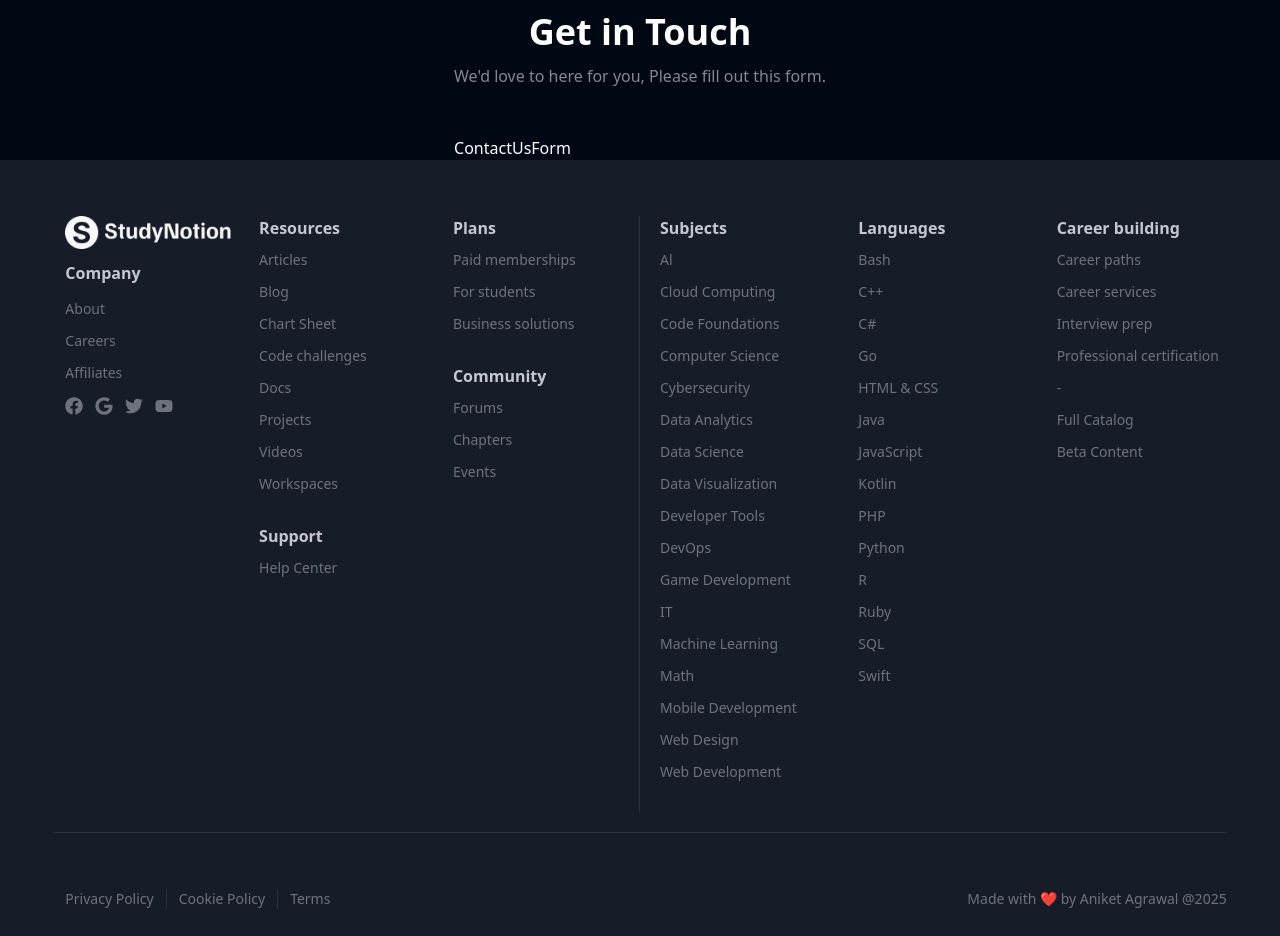
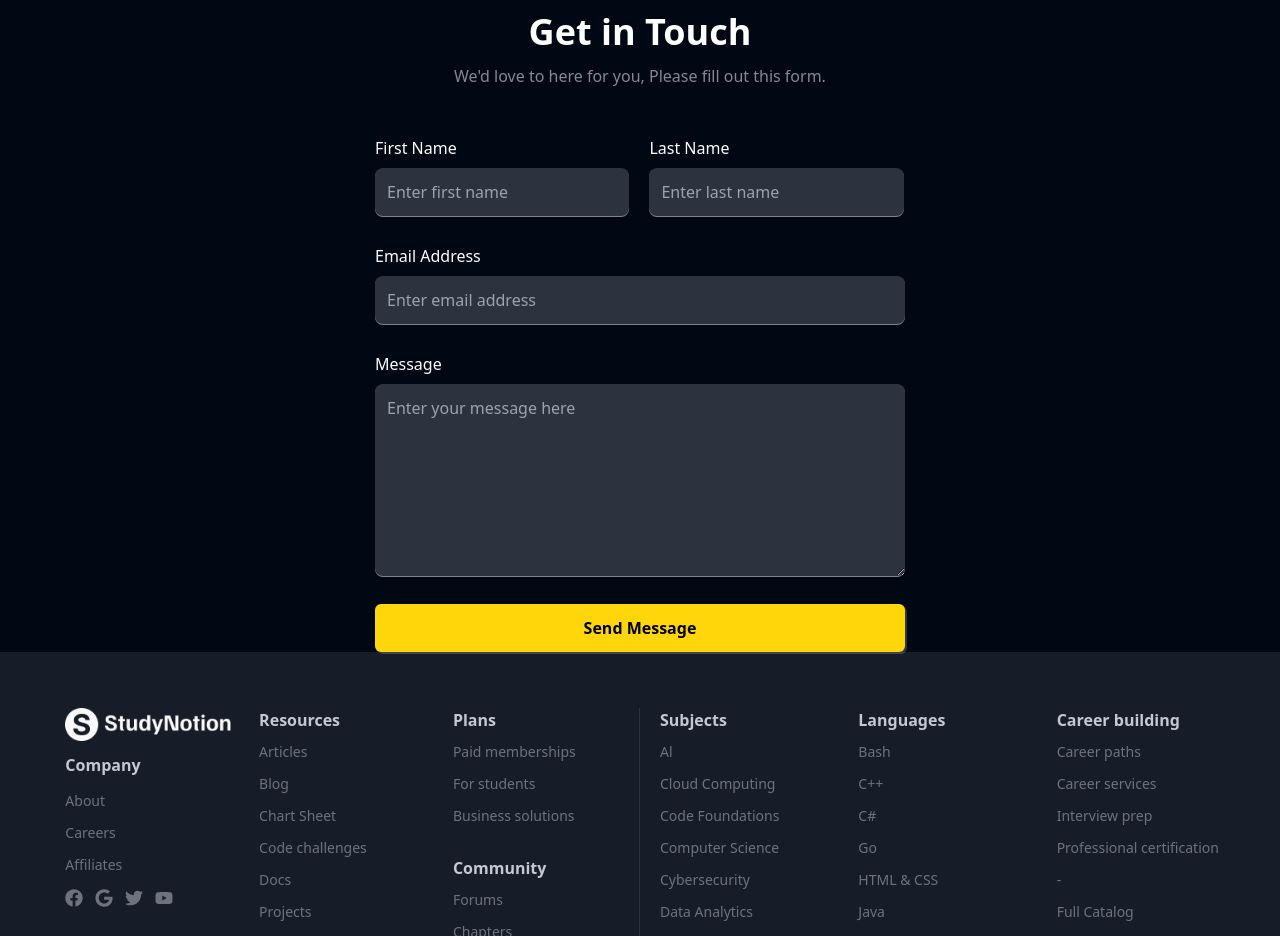
Before and after one commit to Aniket4168/Skill_Pace, a React (Create React App) app: page /about in a window 1280 px wide. Shown: the part 2880-3816 px from the top of the page. Built offline with nearby package versions, Linux system fonts and the light colour scheme; no server answers.

Commit message:
Started contact us form

```diff
--- a/src/components/core/ContactPage/ContactUsForm.jsx
+++ b/src/components/core/ContactPage/ContactUsForm.jsx
@@ -1,8 +1,130 @@
-import React from 'react'
+import React, { useEffect, useState } from 'react'
+import { useForm } from 'react-hook-form';
+const ContactUsForm = () => {
 
-const ContactUsForm = () => {
+  const [loading, setLoading] = useState(false);
+
+  const {
+    register,
+    handleSubmit,
+    reset,
+    formState: {errors, isSubmitSuccessful}
+  } = useForm();
+
+  const submitContactForm = async(data) => {
+
+  }
+
+  useEffect( () => {
+    if(isSubmitSuccessful) {
+      reset({
+        email:"",
+        firstName:"",
+        lastName:"",
+        message:"",
+        phoneNo:"",
+      })
+    }
+  }, [reset, isSubmitSuccessful]);
+
   return (
-    <div>ContactUsForm</div>
+    <form onSubmit={handleSubmit(submitContactForm)}>
+
+      <div className="flex flex-col gap-7">
+        <div className='flex flex-col gap-5 lg:flex-row'>
+          {/* First name */}
+        <div className="flex flex-col gap-2 lg:w-[48%]">
+          <label htmlFor="firstname" className="lable-style">
+            First Name
+          </label>
+          <input
+            type="text"
+            name="firstname"
+            id="firstname"
+            placeholder="Enter first name"
+            className="form-style"
+            {...register("firstname", { required: true })}
+          />
+          {errors.firstname && (
+            <span className="-mt-1 text-[12px] text-yellow-100">
+              Please enter your name.
+            </span>
+          )}
+        </div>
+
+        {/* Last Name */}
+        <div className="flex flex-col gap-2 lg:w-[48%]">
+          <label htmlFor="lastname" className="lable-style">
+            Last Name
+          </label>
+          <input
+            type="text"
+            name="lastname"
+            id="lastname"
+            placeholder="Enter last name"
+            className="form-style"
+            {...register("lastname")}
+          />
+        </div>
+        </div>
+
+        {/* email */}
+        <div className="flex flex-col gap-2">
+          <label htmlFor="email" className="lable-style">
+            Email Address
+          </label>
+          <input
+            type="email"
+            name="email"
+            id="email"
+            placeholder="Enter email address"
+            className="form-style"
+            {...register("email", { required: true })}
+          />
+          {errors.email && (
+            <span className="-mt-1 text-[12px] text-yellow-100">
+              Please enter your Email address.
+            </span>
+          )}
+        </div>
+
+
+        {/* message */}
+        <div className="flex flex-col gap-2">
+          <label htmlFor="message" className="lable-style">
+            Message
+          </label>
+          <textarea
+            name="message"
+            id="message"
+            cols="30"
+            rows="7"
+            placeholder="Enter your message here"
+            className="form-style"
+            {...register("message", { required: true })}
+          />
+          {errors.message && (
+            <span className="-mt-1 text-[12px] text-yellow-100">
+              Please enter your Message.
+            </span>
+          )}
+        </div>
+
+        {/* button */}
+        <button
+          disabled={loading}
+          type="submit"
+          className={`rounded-md bg-yellow-50 px-6 py-3 text-center text-[13px] font-bold text-black shadow-[2px_2px_0px_0px_rgba(255,255,255,0.18)]
+          ${
+            !loading &&
+            "transition-all duration-200 hover:scale-95 hover:shadow-none"
+          }  disabled:bg-richblack-500 sm:text-[16px] `}
+          >
+          Send Message
+        </button>
+      </div>
+
+    </form>
   )
 }
 
```
